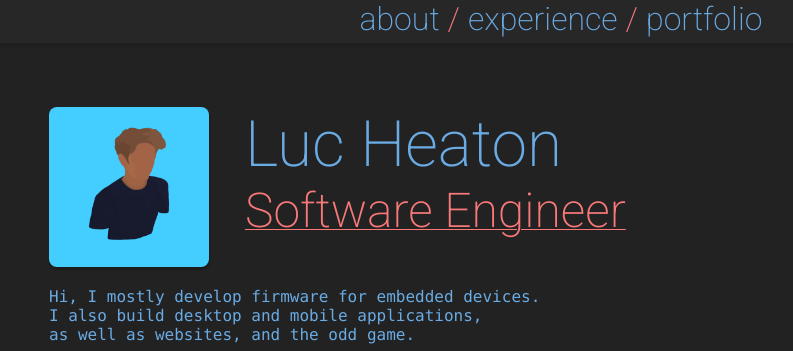
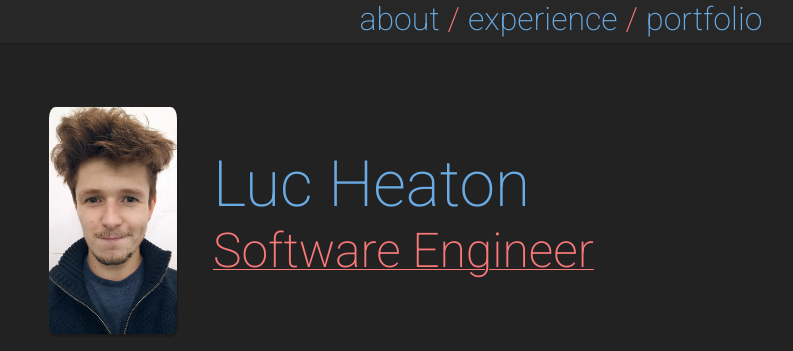
Before and after one commit to Luuccc/Luuccc.github.io, a plain HTML site: page index.html in a window 1280 px wide. Shown: the top 351 px of the page, 79-872 px from the left. Drawn offline with Linux system fonts and the light colour scheme.

Commit message:
Updated me

```diff
--- a/index.html
+++ b/index.html
@@ -50,7 +50,7 @@
         <div class="main-container">
             <section id="about">
 				<div class="title-container">
-					<div class="title-container-icon"><img src="images/drawn-me.png"/></div>
+					<div class="title-container-icon"><img src="images/me.jpg"/></div>
 					<div class="title-container-text">
 						<h1>Luc Heaton</h1>
 						<h2><u>Software Engineer</u></h2>
--- a/styles.css
+++ b/styles.css
@@ -131,13 +131,14 @@ span {
 .title-container-icon img {
 	pointer-events: none;
 	border-radius: 5%;
-	height: 10rem;
-    width: 10rem;
+	height: auto;
+    width: 8rem;
 	box-shadow: 0px 2px 1px 1px #1b1b1b;
 }
 .title-container-text {
 	display: inline-block;
 	vertical-align: top;
+	padding-top: 40px;
 }
 
 .long-info {
```
Also changed, not shown: images/drawn-me.png (deleted), images/me.jpg (added).
